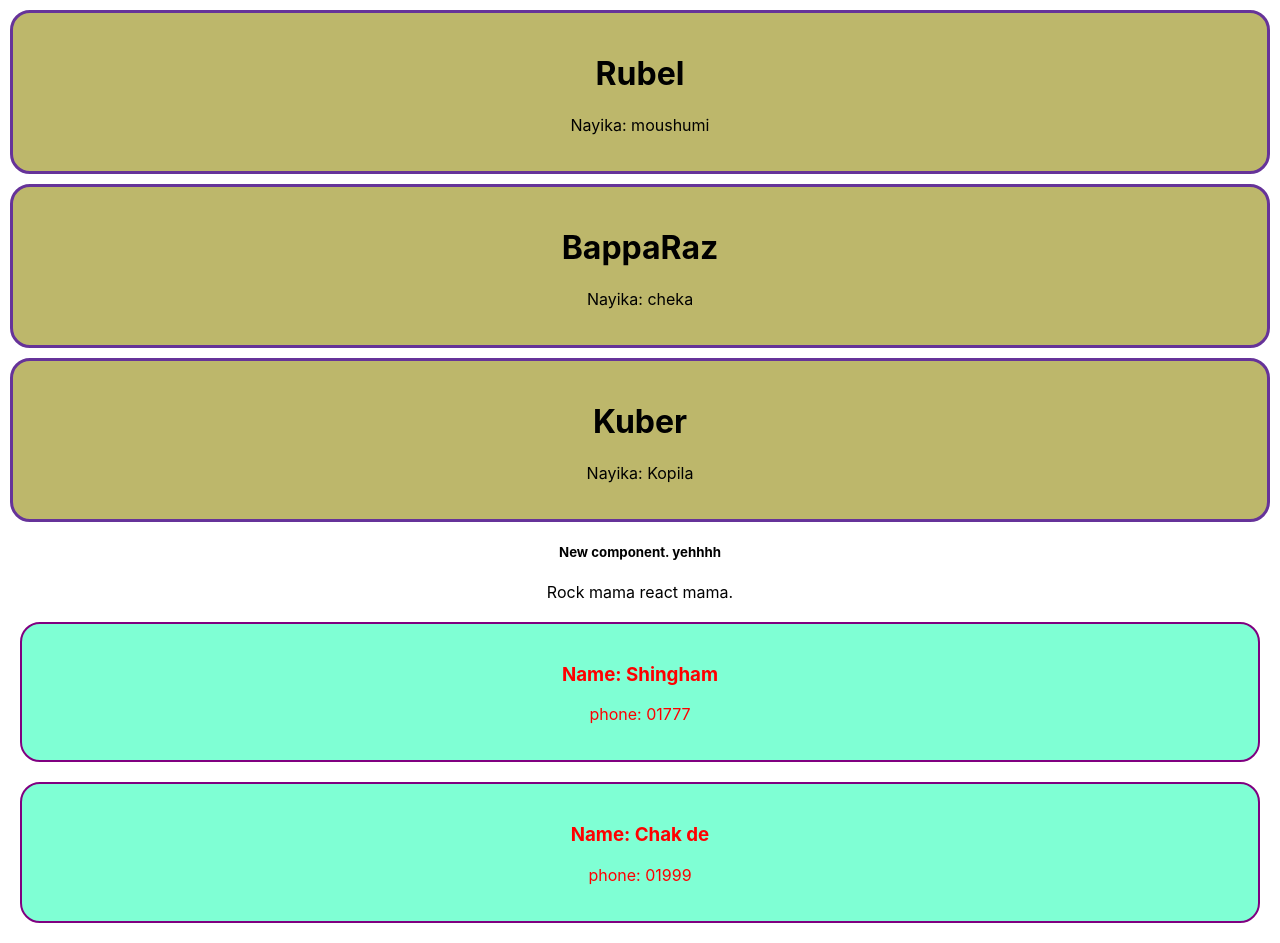
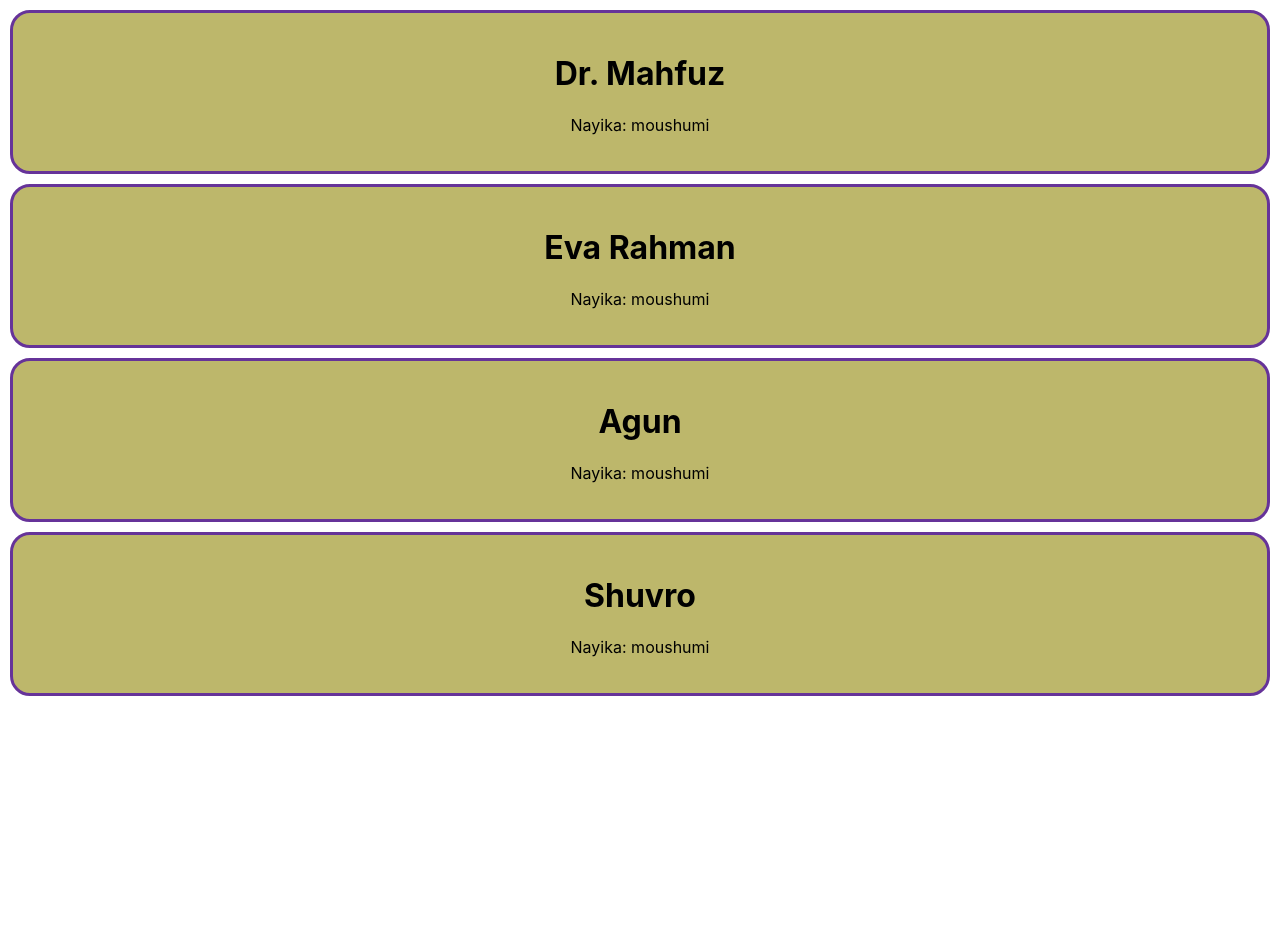
Before and after one commit to Rasujon3/reactjs-core-concepts, a React (Create React App) app: page / in a window 1280 px wide. After the commit the page ends 800 px from the top, so only its background shows below. Built offline with nearby package versions, Linux system fonts and the light colour scheme.

Commit message:
45-5 (advanced) Create multiple components from an array of objects

```diff
--- a/src/App.js
+++ b/src/App.js
@@ -2,8 +2,12 @@ import logo from "./logo.svg";
 import "./App.css";
 
 const number = 5555;
-const singer = { name: "Dr. Mahfuz", age: 50, job: "singer" };
-const singer2 = { name: "Eva Rahman", age: 50, job: "singer2" };
+const singers = [
+  { name: "Dr. Mahfuz", age: 50, job: "singer" },
+  { name: "Eva Rahman", age: 50, job: "singer2" },
+  { name: "Agun", age: 50, job: "sopno" },
+  { name: "Shuvro", age: 50, job: "pathor" },
+];
 
 const singerStyle = {
   color: "purple",
@@ -11,15 +15,35 @@ const singerStyle = {
 };
 
 function App() {
+  const nayoks = [
+    "Rubel",
+    "BappaDa",
+    "Kuber",
+    "Jashim",
+    "Salman shah",
+    "Riyaz",
+    "Razzak",
+    "Anwar",
+  ];
   return (
     <div className="App">
-      <Person name="Rubel" nayika="moushumi"></Person>
-      <Person name="BappaRaz" nayika="cheka"></Person>
-      <Person name="Kuber" nayika="Kopila"></Person>
-      <h5>New component. yehhhh</h5>
+      {/* {nayoks.map((nayok) => (
+        <>
+          <li>{nayok}</li>
+          <Person name={nayok} nayika="moushumi"></Person>
+        </>
+      ))} */}
+
+      {singers.map((singer) => (
+        <Person name={singer.name} nayika="moushumi"></Person>
+      ))}
+
+      {/* <Person name={nayoks[1]} nayika="cheka"></Person>
+      <Person name={nayoks[2]} nayika="Kopila"></Person> */}
+      {/* <h5>New component. yehhhh</h5>
       <p>Rock mama react mama.</p>
       <Friend movie="Shingham" phone="01777"></Friend>
-      <Friend movie="Chak de" phone="01999"></Friend>
+      <Friend movie="Chak de" phone="01999"></Friend> */}
     </div>
   );
 }
```
